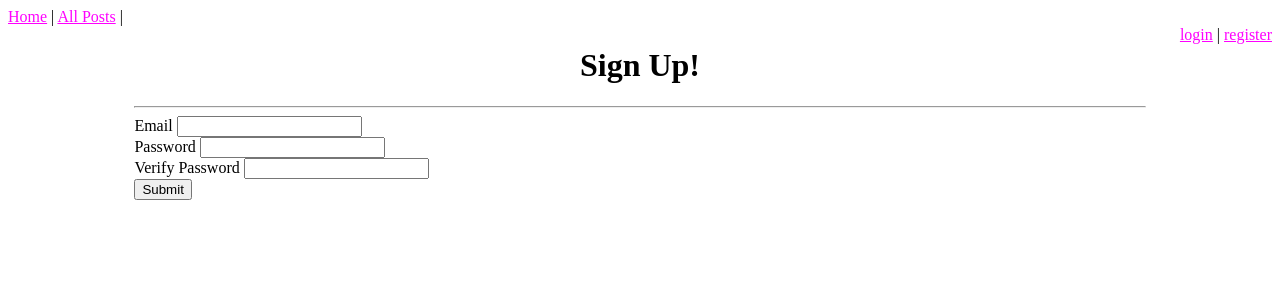
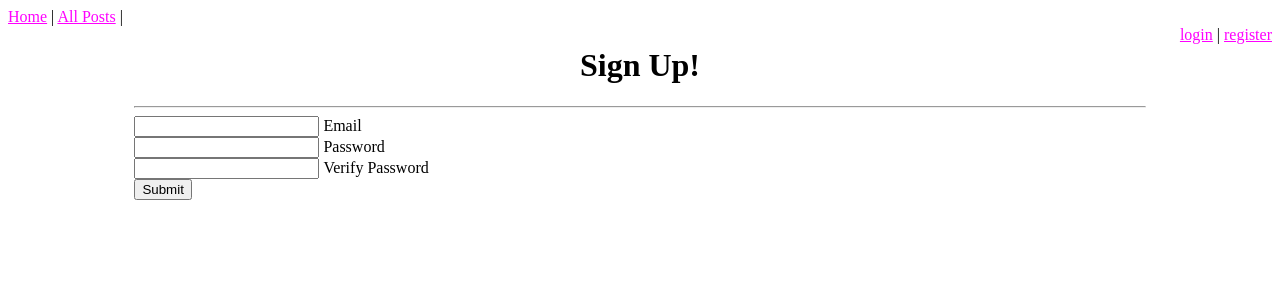
Before and after one commit to gumnar/blogz, a Flask app: page /signup in a window 1280 px wide. Shown: the top 300 px of the page. Run offline with Flask 2, Linux system fonts and the light colour scheme.

Commit message:
Finaal commit; may refactor to KVM and add pw hasing soon

```diff
--- a/main.py
+++ b/main.py
@@ -73,8 +73,14 @@ def signup():
                 session['user'] = email
                 flash('Hello, '+session['user'])
                 return redirect('/blog')
+            elif existing_user:
+                flash('That email has already been used!', 'error')
+                return redirect('/signup')
+            else:
+                flash('Your passwords must match!','error')
+                return redirect('/signup')
         else:
-            flash('You must enter a valid email')
+            flash('You must enter a valid email!','error')
             return redirect('/signup')
 
 
@@ -90,7 +96,7 @@ def login():
 
         if user and user.password == password:
             session['user'] = email
-            flash("Welcome back "+session['user'])
+            flash("Welcome back "+session['user'], 'message')
             return redirect('/blog')
         else:
             flash('Username/password combination invalid, please try again', 'error')
--- a/templates/base.html
+++ b/templates/base.html
@@ -19,6 +19,9 @@
             .post-author{
                 font-size: .75em;
             }
+            .message{
+                color: blue;
+            }
             .app-content{
                 padding-left: 10%;
                 padding-right: 10%;
@@ -31,6 +34,11 @@
             }
             a{
                 color: fuchsia;
+            }
+            tel{
+                display: inline-block;
+                width: 9em;
+                text-align: left;
             }
             body{
             }
--- a/templates/signup.html
+++ b/templates/signup.html
@@ -10,28 +10,28 @@
         <table>
             <tbody>
                 <tr>
+                    <te>
+                        <input name="email"type="email" value="{{ email }}"/>
+                    </te>
                     <tel>
                         <label for="email">Email</label>
                     </tel>
-                    <te>
-                        <input name="email"type="email" value="{{ email }}"/>
-                    </te>
                 </tr><br>
                 <tr>
+                    <te>
+                        <input name="password"type="password"/>
+                    </te>
                     <tel>
                         <label for="password">Password</label>
                     </tel>
-                    <te>
-                        <input name="password"type="password"/>
-                    </te>
                 </tr><br>
                 <tr>
+                    <te>
+                        <input name="verify"type="password"/>
+                    </te>
                     <tel>
                         <label for="verify">Verify Password</label>
                     </tel>
-                    <te>
-                        <input name="verify"type="password"/>
-                    </te>
                 </tr><br>
             </tbody>
         </table>
```
Also changed, not shown: templates/login.html (+7 -6 lines).
